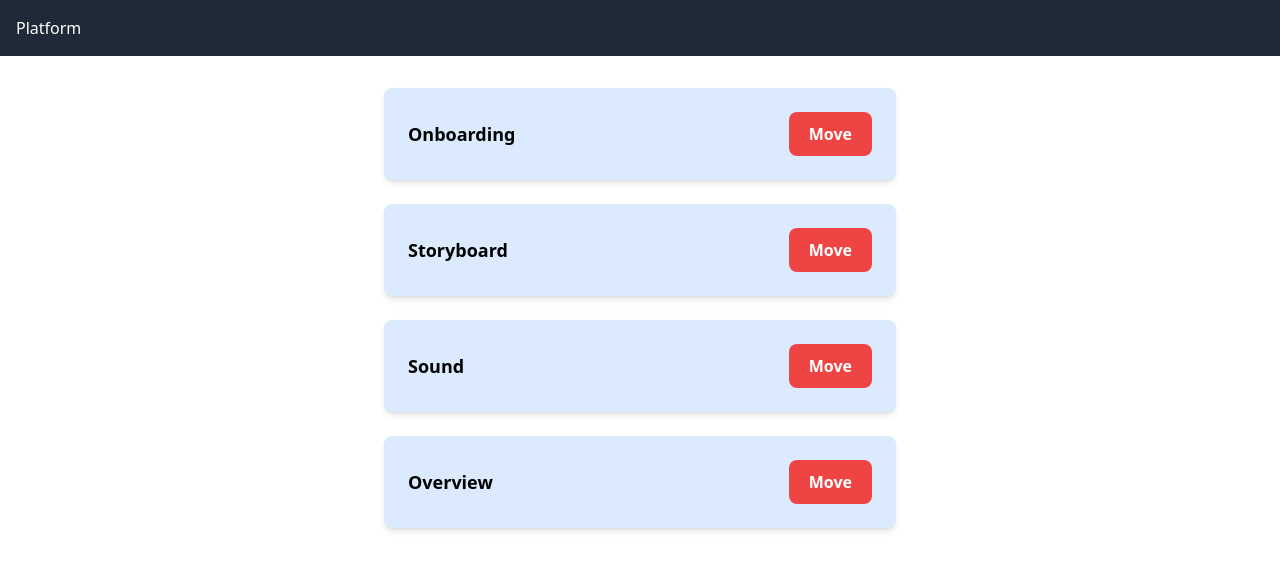
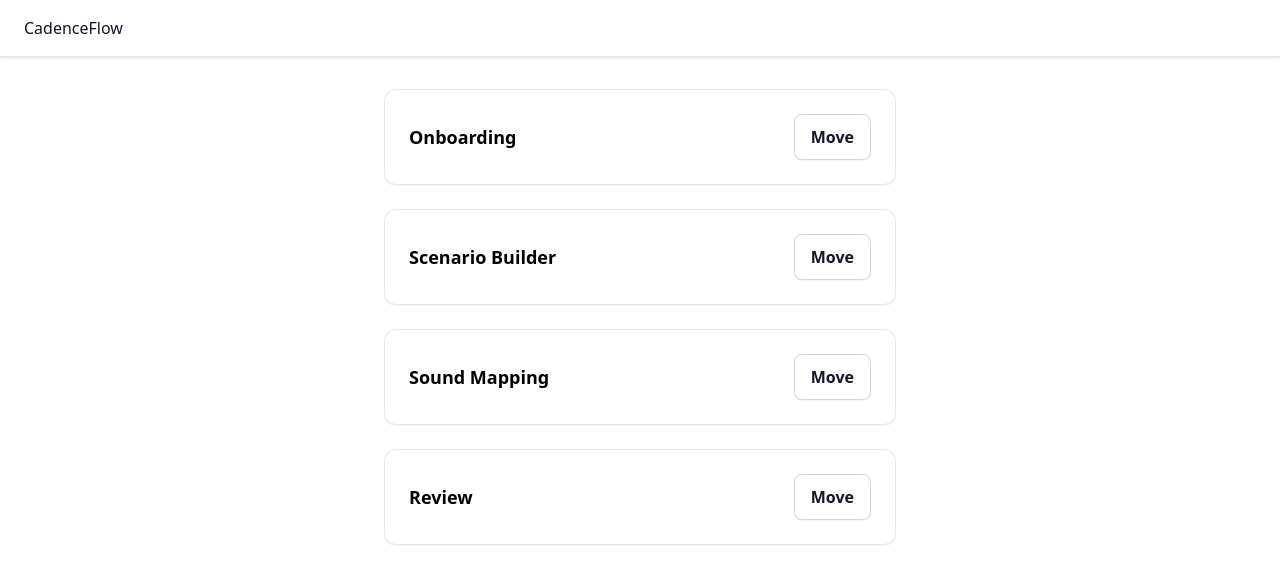
Before and after one commit to Yorkcla/CadenceFlow, a React (Vite) app in the folder client/: page / in a window 1280 px wide. Shown: the top 584 px of the page. Built offline with nearby package versions, Linux system fonts and the light colour scheme.

Commit message:
some css changed

```diff
--- a/client/src/components/Button.jsx
+++ b/client/src/components/Button.jsx
@@ -4,7 +4,7 @@ export default function Button({ children, onClick }) {
   return (
     <button
       onClick={onClick}
-      className="bg-red-500 text-white font-semibold px-5 py-2.5 rounded-lg hover:bg-red-600 transition-all duration-200"
+      className="bg-white text-gray-900 font-semibold px-4 py-2.5 rounded-lg border border-gray-300 shadow-sm hover:shadow-md hover:bg-gray-50 transition-all duration-200"
     >
       {children}
     </button>
--- a/client/src/components/Navbar.jsx
+++ b/client/src/components/Navbar.jsx
@@ -3,8 +3,8 @@ import { Link } from 'react-router-dom'
 
 export default function Navbar() {
   return (
-    <nav className="bg-gray-800 text-white p-4">
-      <Link className="mr-4" to="/">Platform</Link>
+    <nav className="bg-white text-gray-900 px-6 py-4 shadow border-b">
+      <Link className="mr-4" to="/">CadenceFlow</Link>
     </nav>
   )
 }
--- a/client/src/pages/About.jsx
+++ /dev/null
@@ -1,5 +0,0 @@
-import React from 'react';
-
-export default function About() {
-    return <div className="p-4">About this app</div>;
-  }
--- a/client/src/pages/Home.jsx
+++ b/client/src/pages/Home.jsx
@@ -7,9 +7,9 @@ export default function Home() {
 
   const sections = [
     { title: 'Onboarding', path: '/onboarding'},
-    { title: 'Storyboard', path: '/storyboard' },
-    { title: 'Sound', path: '/sound' },
-    { title: 'Overview', path: '/review' },
+    { title: 'Scenario Builder', path: '/storyboard' },
+    { title: 'Sound Mapping', path: '/sound' },
+    { title: 'Review', path: '/review' },
   ]
 
   return (
@@ -17,7 +17,7 @@ export default function Home() {
       {sections.map((section, index) => (
         <div
           key={index}
-          className="bg-blue-100 shadow-md rounded-lg p-6 flex items-center justify-between hover:shadow-lg transition"
+          className="bg-white border border-gray-200 rounded-xl p-6 shadow-sm hover:shadow-md transition-all duration-200 flex items-center justify-between"
         >
           <div className="text-lg font-semibold">{section.title}</div>
           <Button onClick={() => navigate(section.path)}>Move</Button>
```
